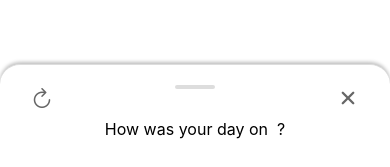
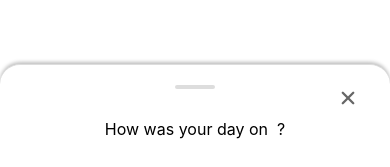
Before and after one commit to serz/moodgrid, a React Native app: screen / in a window 390 px wide. Shown: the part 1147-1314 px from the top of the page. Built offline with nearby package versions, Linux system fonts and the light colour scheme.

Commit message:
reset button display condition

```diff
--- a/components/MoodGrid.tsx
+++ b/components/MoodGrid.tsx
@@ -368,7 +368,7 @@ export function MoodGrid() {
         >
           <View style={styles.moodSelectorHeader}>
             <View style={styles.moodSelectorHandle} />
-            {!selectedMood && (
+            {!selectedMood && selectedCell && moodData[`${selectedCell.month}-${selectedCell.day}`]?.mood && (
               <Pressable
                 onPress={async () => {
                   if (selectedCell) {
--- a/package.json
+++ b/package.json
@@ -1,6 +1,6 @@
 {
   "name": "mood",
-  "main": "App.tsx",
+  "main": "expo-router/entry",
   "version": "1.0.0",
   "scripts": {
     "start": "expo start",
```
Also changed, not shown: 1 other file (tests, documents, lock files or other folders).
